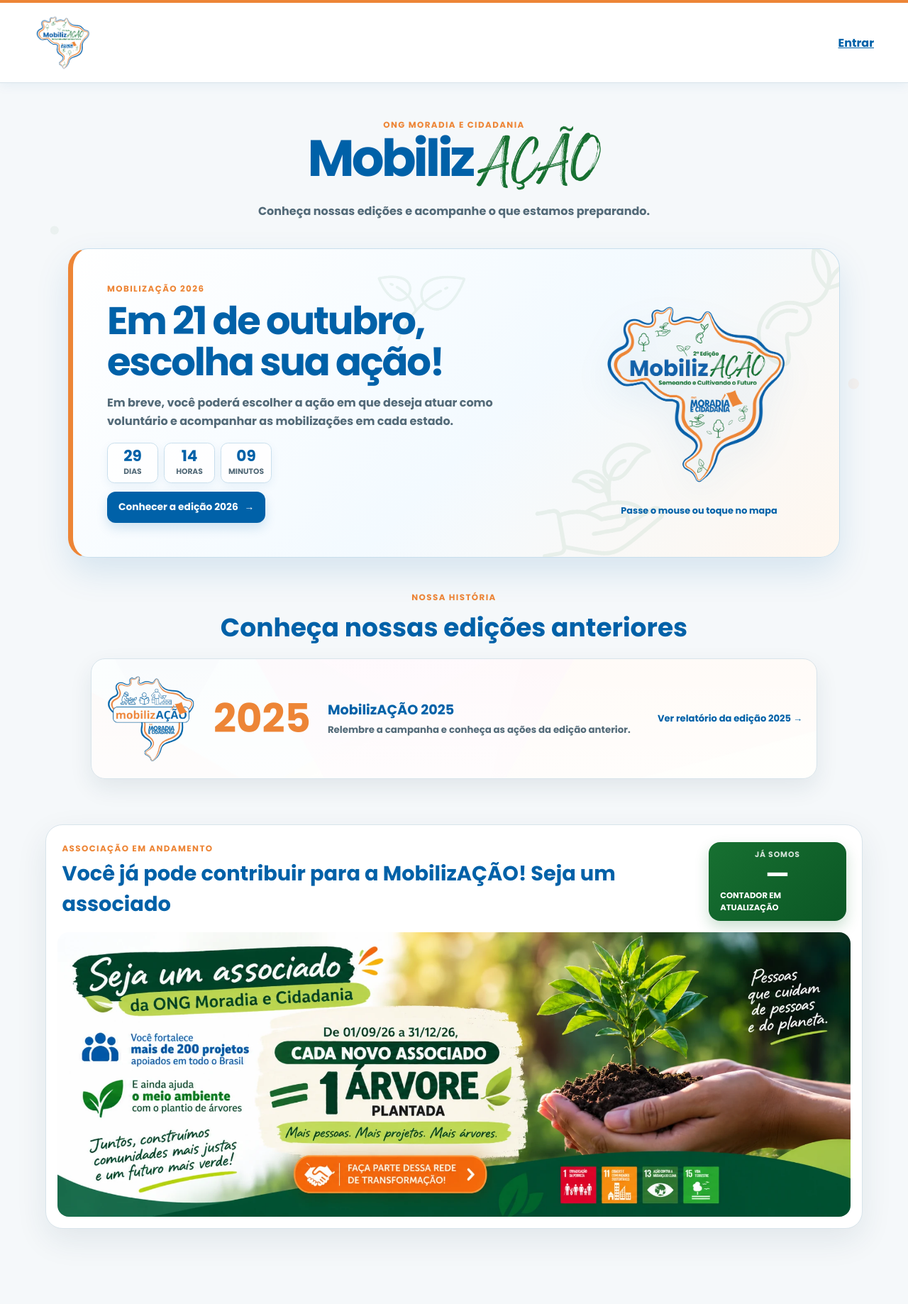
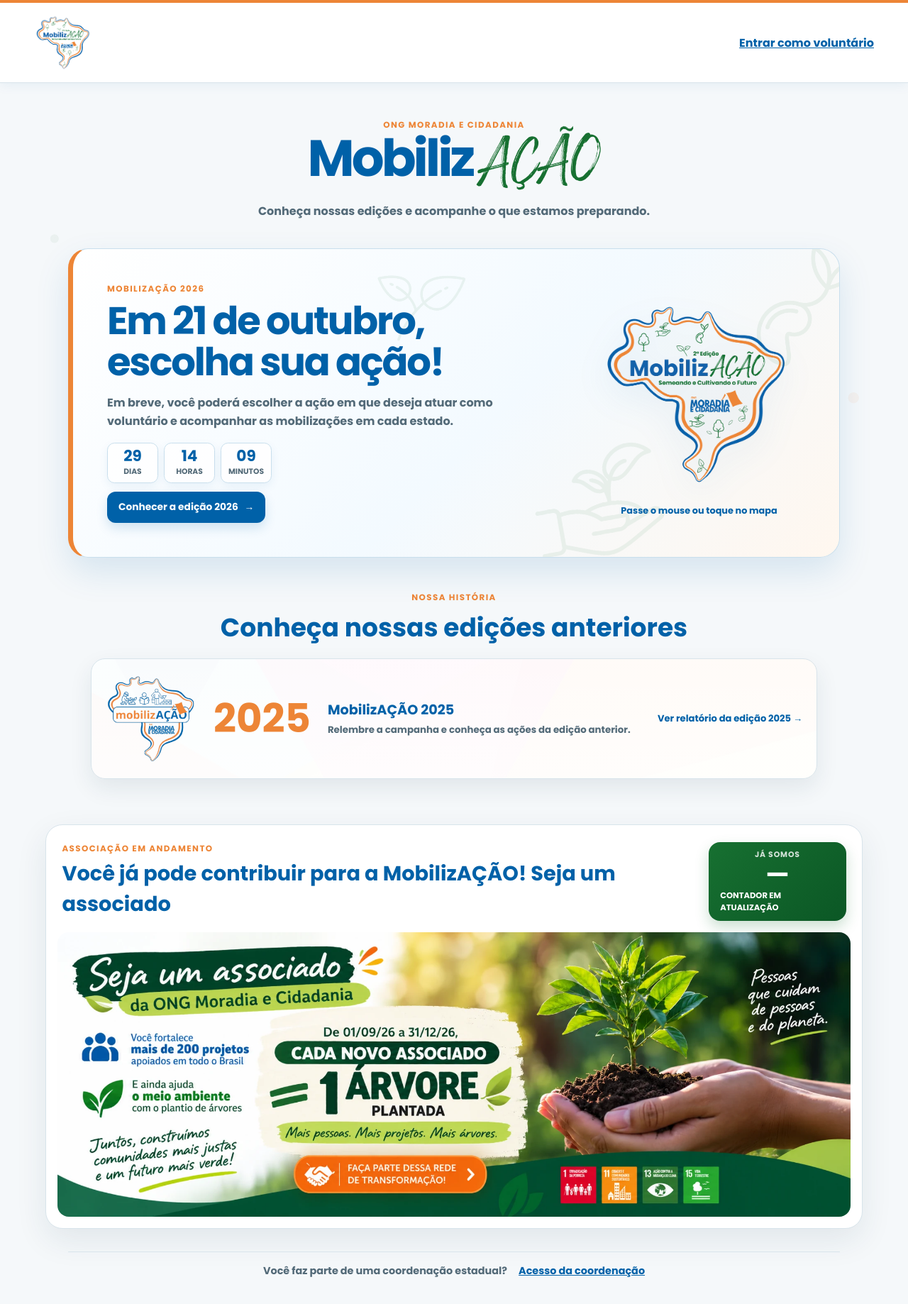
Before and after one commit to NataliaAraujo2/mobilizacao, a React (Vite) app: page / in a window 1280 px wide. Shown: the top 1838 px of the page at 71% size. Before the commit the page ends 1803 px from the top, so only its background shows below. Built offline with nearby package versions, Linux system fonts and the light colour scheme; no server answers.

Commit message:
feat: separar acessos publico e coordenacao

```diff
--- /dev/null
+++ b/src/components/PublicCoordinatorAccess.jsx
@@ -0,0 +1,12 @@
+import { Link } from 'react-router-dom';
+import { useAuth } from '../auth/useAuth';
+import styles from './PublicCoordinatorAccess.module.css';
+
+export default function PublicCoordinatorAccess() {
+  const { user, loading } = useAuth();
+  if (loading || user) return null;
+  return <footer className={styles.footer}>
+    <span>Você faz parte de uma coordenação estadual?</span>
+    <Link to="/admin/login">Acesso da coordenação</Link>
+  </footer>;
+}
--- /dev/null
+++ b/src/components/PublicCoordinatorAccess.module.css
@@ -0,0 +1,2 @@
+.footer { display: flex; flex-wrap: wrap; align-items: center; justify-content: center; gap: .55rem 1rem; width: min(100%, 68rem); margin: 2rem auto 0; padding: 1rem; color: var(--text-muted); font-size: .9rem; text-align: center; border-top: 1px solid var(--border); }
+.footer a { color: var(--brand-blue); font-weight: 850; }
--- a/src/layout/AppLayout.jsx
+++ b/src/layout/AppLayout.jsx
@@ -33,7 +33,7 @@
               <button type="button" onClick={logout}>Sair</button>
             </>
           ) : (
-            <Link to={adminArea ? "/admin/login" : "/login"}>Entrar</Link>
+            <Link to={adminArea ? "/admin/login" : "/login"}>{adminArea ? "Entrar" : "Entrar como voluntário"}</Link>
           )}
         </nav>
       </header>
--- a/src/pages/CampaignGateway.jsx
+++ b/src/pages/CampaignGateway.jsx
@@ -11,6 +11,7 @@
 import growingElement from "../assets/brand/elements/elemento-03.webp";
 import sproutElement from "../assets/brand/elements/elemento-05.webp";
 import { getNewAssociatesCount } from "../services/associationStatsService";
+import PublicCoordinatorAccess from '../components/PublicCoordinatorAccess';
 import styles from "./CampaignGateway.module.css";
 
 function AssociatesCounter() {
@@ -185,6 +186,7 @@
           height="689"
         />
       </section>
+      <PublicCoordinatorAccess />
     </main>
   );
 }
--- a/src/pages/LoginPage.jsx
+++ b/src/pages/LoginPage.jsx
@@ -41,6 +41,7 @@
       return false;
     }
   });
+  const coordinatorAccess = location.pathname.startsWith('/admin/');
 
   const destination = destinationForRole(claims?.role);
   if (user) return <Navigate to={destination} replace />;
@@ -63,9 +64,9 @@
   return (
     <main className={styles.page}>
       <section className={styles.card} aria-labelledby="login-title">
-        <p className={styles.eyebrow}>Área restrita</p>
-        <h1 id="login-title">Entrar</h1>
-        <p>Acesse com seu nome de usuário ou e-mail.</p>
+        <p className={styles.eyebrow}>{coordinatorAccess ? 'Coordenação e administração' : 'Área do voluntário'}</p>
+        <h1 id="login-title">{coordinatorAccess ? 'Acesso da coordenação' : 'Entrar como voluntário'}</h1>
+        <p>{coordinatorAccess ? 'Acesse com o usuário ou e-mail da sua coordenação.' : 'Acesse com seu e-mail e senha de voluntário.'}</p>
         {expiredByInactivity && <p className={styles.notice} role="status">Sua sessão foi encerrada após 1 hora de inatividade.</p>}
 
         <form onSubmit={handleSubmit}>
--- a/src/pages/PublicHome.jsx
+++ b/src/pages/PublicHome.jsx
@@ -7,6 +7,7 @@
 import logoMobilizacao from "../assets/brand/mobilizacao-logo-colorido.webp";
 import leafElement from "../assets/brand/elements/elemento-02.webp";
 import treeElement from "../assets/brand/elements/elemento-04.webp";
+import PublicCoordinatorAccess from '../components/PublicCoordinatorAccess';
 import styles from "../App.module.css";
 
 export default function PublicHome() {
@@ -78,9 +79,9 @@
         <nav className={styles.quickAccess} aria-label="Acessos rápidos">
           {!loading && !user && (
             <Link to="/login">
-              <span>Área restrita</span>
-              <strong>Entrar no sistema</strong>
-              <small>Acesso para administradores e voluntários</small>
+              <span>Área do voluntário</span>
+              <strong>Entrar como voluntário</strong>
+              <small>Acompanhe suas ações e confirme a presença</small>
             </Link>
           )}
 
@@ -124,6 +125,7 @@
             </a>
           )}
         </nav>
+        <PublicCoordinatorAccess />
 
       </section>
     </main>
```
